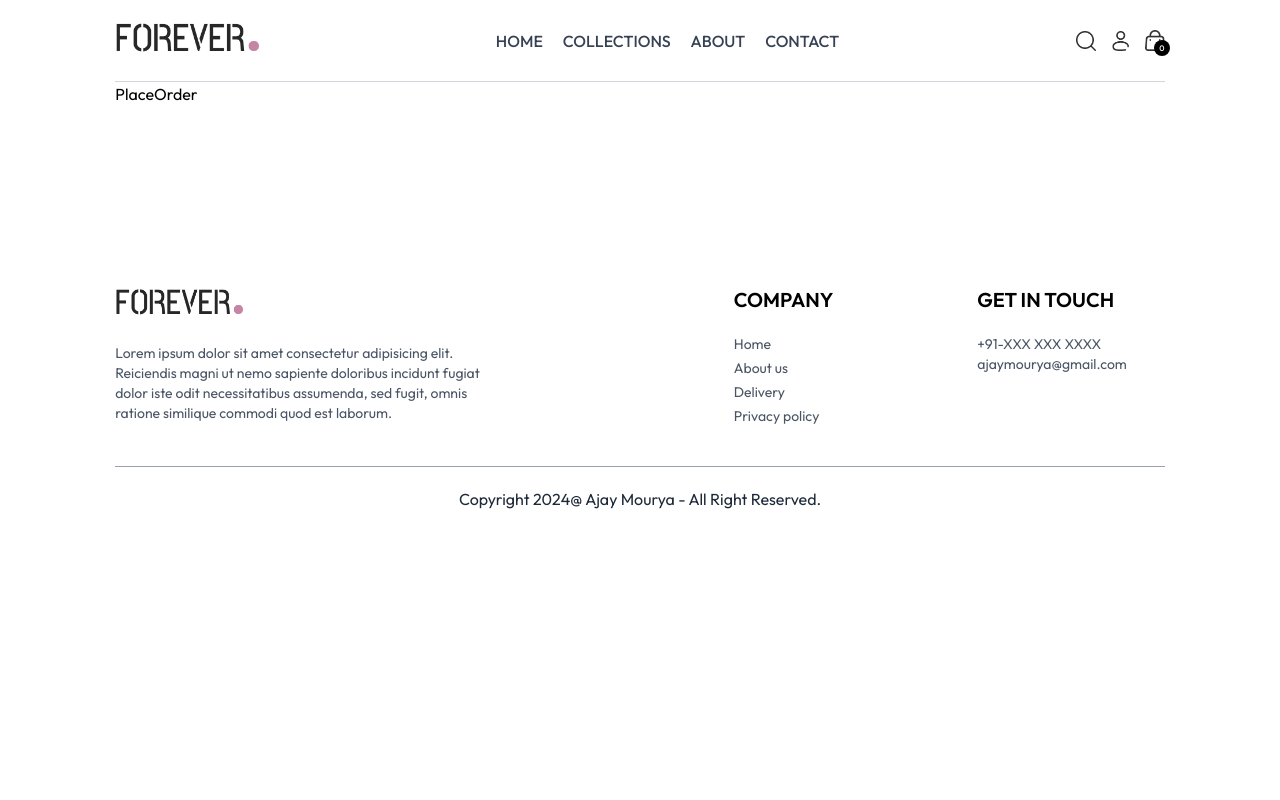
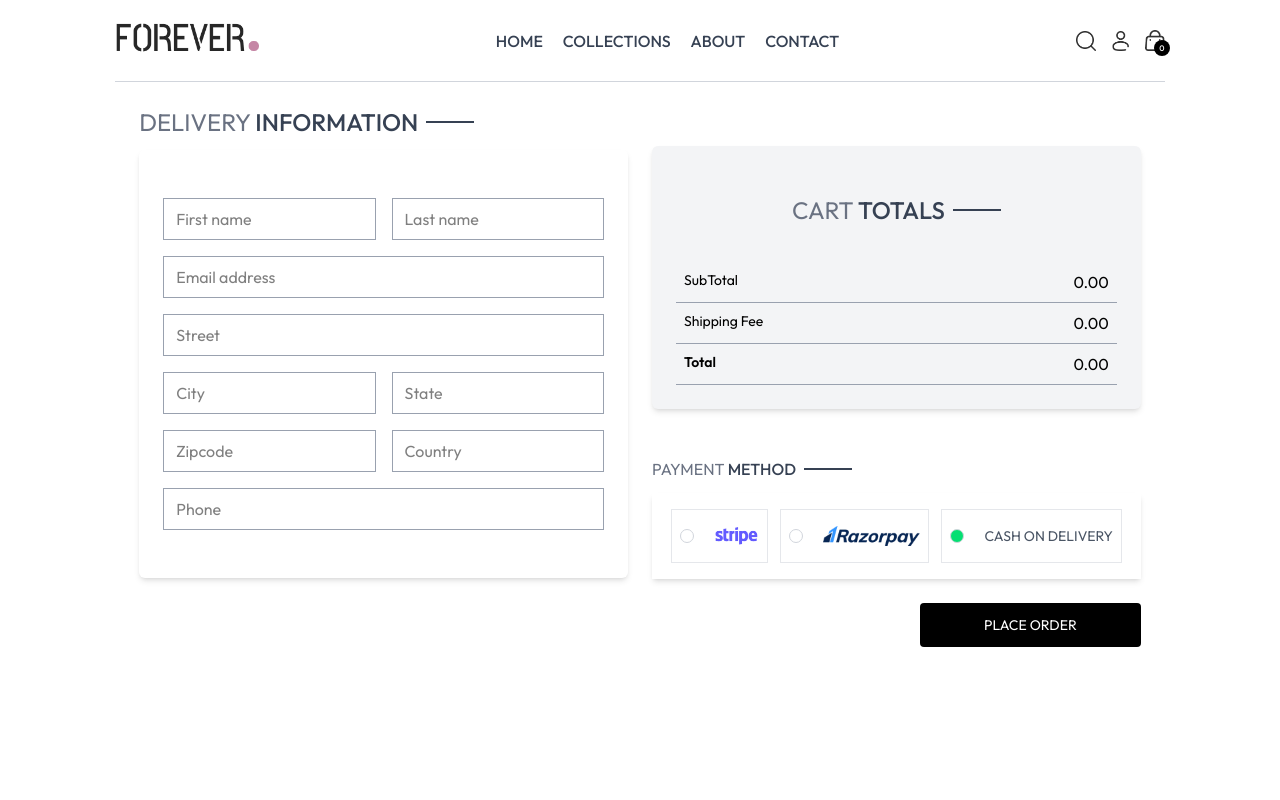
Before and after one commit to Ajay7548/E-Commerce-App, a React (Vite) app: page /PlaceOrder in a window 1280 px wide. Shown: the top 800 px of the page. Built offline with nearby package versions, Linux system fonts and the light colour scheme; a web font is replaced by a local one.

Commit message:
login page added

```diff
--- /dev/null
+++ b/src/components/CartTotal.jsx
@@ -0,0 +1,45 @@
+import React from "react";
+import Title from "./Title";
+
+const CartTotal = ({ subtotal=0, currency,getCartCount,navigate, showButton= true }) => {
+  const shippingFee = 5; // Example flat shipping fee
+
+  return (
+    <div className="mt-10   mx-auto bg-gray-100 p-6 rounded-md shadow-md">
+      <div className="text-2xl text-center my-6">
+        <Title text1={"CART"} text2={"TOTALS"} />
+      </div>
+      <div className="flex flex-col ">
+        <div className="flex justify-between px-2 py-2 border-b border-gray-400">
+          <p className="text-sm">SubTotal</p>
+          <p>
+            {currency} {subtotal.toFixed(2)}
+          </p>
+        </div>
+        <div className="flex justify-between px-2 py-2 border-b border-gray-400">
+          <p className="text-sm">Shipping Fee</p>
+          <p>
+            {currency} {subtotal > 0 ? shippingFee.toFixed(2) : "0.00"}
+          </p>
+        </div>
+        <div className="flex justify-between px-2 py-2 border-b border-gray-400">
+          <p className="text-sm font-semibold">Total</p>
+          <p>
+            {currency} {(subtotal > 0 ? subtotal + shippingFee : 0).toFixed(2)}
+          </p>
+        </div>
+
+        </div>
+        {showButton && (
+          <div className="flex justify-end">
+          <button
+            onClick={() => navigate && navigate('/PlaceOrder')}
+            className="bg-black px-8 py-2  text-sm mt-4 text-white rounded-md cursor-pointer hover:bg-gray-800">Proceed To Checkout</button>
+
+          </div>
+        )}
+    </div>
+  );
+};
+
+export default CartTotal;
--- a/src/components/Navbar.jsx
+++ b/src/components/Navbar.jsx
@@ -56,11 +56,13 @@ const Navbar = () => {
             className="h-5 cursor-pointer"
           />
           <div className="group relative">
+            <Link to={'/Login'}>
             <img
               src="/src/assets/frontend_assets/profile_icon.png"
               alt=""
               className="h-5 cursor-pointer"
             />
+            </Link>
             <div className="group-hover:block dropdown-menu hidden text-center absolute right-0 pt-4">
               <div className="flex flex-col w-36 bg-slate-100 text-gray-500 rounded-lg px-5 py-2 gap-2 items-center">
                 <p className="cursor-pointer hover:text-black">My Profile</p>
--- a/src/context/ShopContext.jsx
+++ b/src/context/ShopContext.jsx
@@ -2,6 +2,7 @@ import { createContext, useContext, useEffect, useState } from "react";
 import { products as initialProducts } from "../assets/frontend_assets/assets";
 import { currency, delivery_fee } from "./index";
 import { toast } from "react-toastify";
+import { useNavigate } from "react-router-dom";
 
 
 // Create the ShopContext with a default value of null
@@ -20,6 +21,7 @@ export const ShopProvider = ({ children }) => {
     const [search, setSearch] = useState('')
     const [showSearch, setShowSearch] = useState(false)
     const [cartItems, setCartItems] = useState([])
+    const navigate = useNavigate()
 
     const addToCart = async (itemID, size) => {
         let cardData = structuredClone(cartItems)
@@ -76,7 +78,7 @@ const value = {
     currency,      // Currency symbol
     delivery_fee,  // Delivery fee amount
     search, setSearch, showSearch, setShowSearch, cartItems, addToCart,
-    getCartCount,updateQuantity
+    getCartCount,updateQuantity,navigate
 };
 
 // Return the provider component, passing the value to all children
--- a/src/pages/Cart.jsx
+++ b/src/pages/Cart.jsx
@@ -1,12 +1,13 @@
 import React, { useEffect, useState } from "react";
 import Title from "../components/Title";
+import { useNavigate } from "react-router-dom";
 import { useShop } from "../context/ShopContext";
+import CartTotal from "../components/CartTotal"; // Import the new component
 
 const Cart = () => {
-  const { products, currency, cartItems, updateQuantity } = useShop();
+  const { products, currency, cartItems, updateQuantity,navigate } = useShop();
   const [cartData, setCartData] = useState([]);
   const [subtotal, setSubtotal] = useState(0);
-  const shippingFee = 5; // Example flat shipping fee
 
   useEffect(() => {
     let tempData = [];
@@ -38,7 +39,7 @@ const Cart = () => {
   return (
     <div className="pt-14 flex flex-col lg:flex-row justify-between items-center gap-8">
       {/* Left: Cart Items */}
-      <div className="w-full lg:w-[60%]">
+      <div className="w-full  ">
         <div className="text-2xl my-4">
           <Title text1={"YOUR"} text2={"CART"} />
         </div>
@@ -101,32 +102,11 @@ const Cart = () => {
         </div>
       </div>
 
-      {/* Right: Cart Totals */}
-      <div className="mt-18 w-full lg:w-[40%] bg-gray-100 p-6 rounded-md shadow-md">
-        <div className="text-2xl text-center my-6">
-          <Title text1={"CART"} text2={"TOTALS"} />
-        </div>
-        <div className="flex flex-col">
-          <div className="flex justify-between px-2 py-2 border-b border-gray-400">
-            <p className="text-sm">SubTotal</p>
-            <p>
-              {currency} {subtotal.toFixed(2)}
-            </p>
+      {/* Right: Cart Totals (Using the new component) */}
+          <div className="w-1/2">
+          <CartTotal subtotal={subtotal} currency={currency} navigate={navigate} />
+
           </div>
-          <div className="flex justify-between px-2 py-2 border-b border-gray-400">
-            <p className="text-sm">Shipping Fee</p>
-            <p>
-              {currency} {subtotal > 0 ? shippingFee.toFixed(2) : "0.00"}
-            </p>
-          </div>
-          <div className="flex justify-between px-2 py-2 border-b border-gray-400">
-            <p className="text-sm font-semibold">Total</p>
-            <p>
-              {currency} {(subtotal > 0 ? subtotal + shippingFee : 0).toFixed(2)}
-            </p>
-          </div>
-        </div>
-      </div>
     </div>
   );
 };
--- a/src/pages/Order.jsx
+++ b/src/pages/Order.jsx
@@ -1,8 +1,45 @@
 import React from 'react'
+import { useShop } from '../context/ShopContext'
+import Title from '../components/Title'
 
 const Order = () => {
+  const {products,currency} = useShop()
+
+
   return (
-    <div>Order</div>
+    <div className='pt-16'>
+      <div className='text-2xl'>
+        <Title text1={'MY'} text2={'ORDERS'}/>
+      </div>
+
+      <div>
+        {
+          products.slice(1,4).map((item,index)=>{
+            return <div key={index} className='py-3  border-b text-gray-700 flex flex-col md:flex-row md:items-center md:justify-between gap-4'>
+                <div className='flex  items-start gap-6 text-sm'>
+                  <img  className='w-16 sm:w-20' src={item.image[0]} alt="" />
+                  <div className=''>
+                    <p className='sm:text-base font-medium'>{item.name}</p>
+                    <div className='flex items-center gap-3 mt-2 text-base text-gray-700'>
+                    <p className='text-lg'>{currency}{item.price}</p>
+                    <p>Quantity: 1</p>
+                    <p>Size: M</p>
+                    </div>
+                  <p className='mt-2'>Date: <span className='text-gray-400'>25, Jul, 2024</span></p>
+                  </div>
+                </div>
+                <div className='md:w-1/2 flex justify-between'>
+                  <div className='flex items-center gap-2'>
+                    <p className='min-w-2 h-2 rounded-full bg-green-400'></p>
+                    <p className='text-sm md:text-base'>Ready to shop</p>
+                  </div>
+                  <button className='border px-4 py-2 font-medium rounded-sm cursor-pointer'>Track Order</button>
+                </div>
+            </div>
+          })
+        }
+      </div>
+    </div>
   )
 }
 
--- a/src/pages/PlaceOrder.jsx
+++ b/src/pages/PlaceOrder.jsx
@@ -1,9 +1,82 @@
-import React from 'react'
+import React, { useState } from 'react';
+import Title from '../components/Title';
+import CartTotal from '../components/CartTotal';
+import { useNavigate } from 'react-router-dom';
 
-const PlaceOrder = () => {
+const PlaceOrder = ({ subtotal, currency}) => {
+  const navigate = useNavigate()
+
+  const [method, setMethod] = useState('cod');
+
   return (
-    <div>PlaceOrder</div>
-  )
-}
+    <div className=" grid md:grid-cols-2 gap-6  p-6">
+      {/* Left Side */}
+      <div className="w-full  ">
+        <div className='text-2xl'>
+          <Title text1={'DELIVERY'} text2={'INFORMATION'} />
+        </div>
+        {/* ✅ Ensure the container has a set width and padding */}
+        <div className=" px-6 py-12 w-full max-w-[600px] mx-auto rounded-md shadow-md">
+          <div className="flex flex-col gap-4">
+            <div className="flex gap-4">
+              <input className="border border-gray-400 px-3 py-2 w-full" type="text" placeholder="First name" />
+              <input className="border border-gray-400 px-3 py-2 w-full" type="text" placeholder="Last name" />
+            </div>
+            <input className="border border-gray-400 px-3 py-2 w-full block" type="text" placeholder="Email address" />
+            <input className="border border-gray-400 px-3 py-2 w-full block" type="text" placeholder="Street" />
 
-export default PlaceOrder
+            <div className="flex gap-4">
+              <input className="border border-gray-400 px-3 py-2 w-full" type="text" placeholder="City" />
+              <input className="border border-gray-400 px-3 py-2 w-full" type="text" placeholder="State" />
+            </div>
+
+            <div className="flex gap-4">
+              <input className="border border-gray-400 px-3 py-2 w-full" type="text" placeholder="Zipcode" />
+              <input className="border border-gray-400 px-3 py-2 w-full" type="text" placeholder="Country" />
+            </div>
+
+            <input className="border border-gray-400 px-3 py-2 w-full block" type="text" placeholder="Phone" />
+          </div>
+        </div>
+      </div>
+
+      {/* right side  */}
+      <div className='flex flex-col'>
+      <div className=''>
+        <CartTotal subtotal={subtotal} currency={currency} showButton={false} />
+      </div>
+      <div className='mt-12 '>
+        <Title text1={'PAYMENT'} text2={'METHOD'} />
+
+        <div className='flex gap-3  flex-col lg:flex-row px-2 py-4 justify-center shadow-md'>
+          <div className='flex items-center gap-5 px-2 py-4 cursor-pointer border border-gray-200'>
+            <p
+            onClick={()=>setMethod('stripe')}
+            className={`min-w-3.5 h-3.5 border border-gray-300 rounded-full ${method === 'stripe' ?  'bg-green-400' : ""} `}></p>
+            <img className='h-5' src="/src/assets/stripe_logo.png" alt="" />
+          </div>
+          <div  className='flex items-center gap-5 px-2 py-4 cursor-pointer border border-gray-200'>
+            <p
+            onClick={()=>setMethod('razorpay')}
+            className={`min-w-3.5 h-3.5 border border-gray-300 rounded-full ${method  === 'razorpay' ? "bg-green-400" : ""} `}></p>
+            <img className='h-5'  src="/src/assets/razorpay_logo.png" alt="" />
+          </div>
+          <div className='flex items-center gap-5 px-2 py-4 cursor-pointer border border-gray-200'>
+            <p
+            onClick={()=>setMethod('cod')}
+            className={`min-w-3.5 h-3.5 border border-gray-300 rounded-full ${method === 'cod' ?  'bg-green-400' : ""} `}></p>
+            <p className='text-gray-600 text-sm'>CASH ON DELIVERY</p>
+          </div>
+        </div>
+        <div className=' flex justify-end '>
+        <button
+        onClick={()=>navigate('/Order')}
+        className="bg-black py-3 mt-6 px-16 text-sm  text-white rounded-sm cursor-pointer hover:bg-gray-800">PLACE ORDER</button>
+        </div>
+        </div>
+      </div>
+    </div>
+  );
+};
+
+export default PlaceOrder;
--- a/src/pages/Product.jsx
+++ b/src/pages/Product.jsx
@@ -23,8 +23,6 @@ const Product = () => {
       setImage(foundProduct.image[0]); // Set the first image of the product
     }
   }, [productId, products]);
-
-
 
   return productData ? (
     <div>
```
Also changed, not shown: src/components/ProductItems.jsx (+9 -3 lines), src/components/RelatedProduct.jsx (+8 -3 lines), src/pages/Login.jsx (+51 -2 lines).
